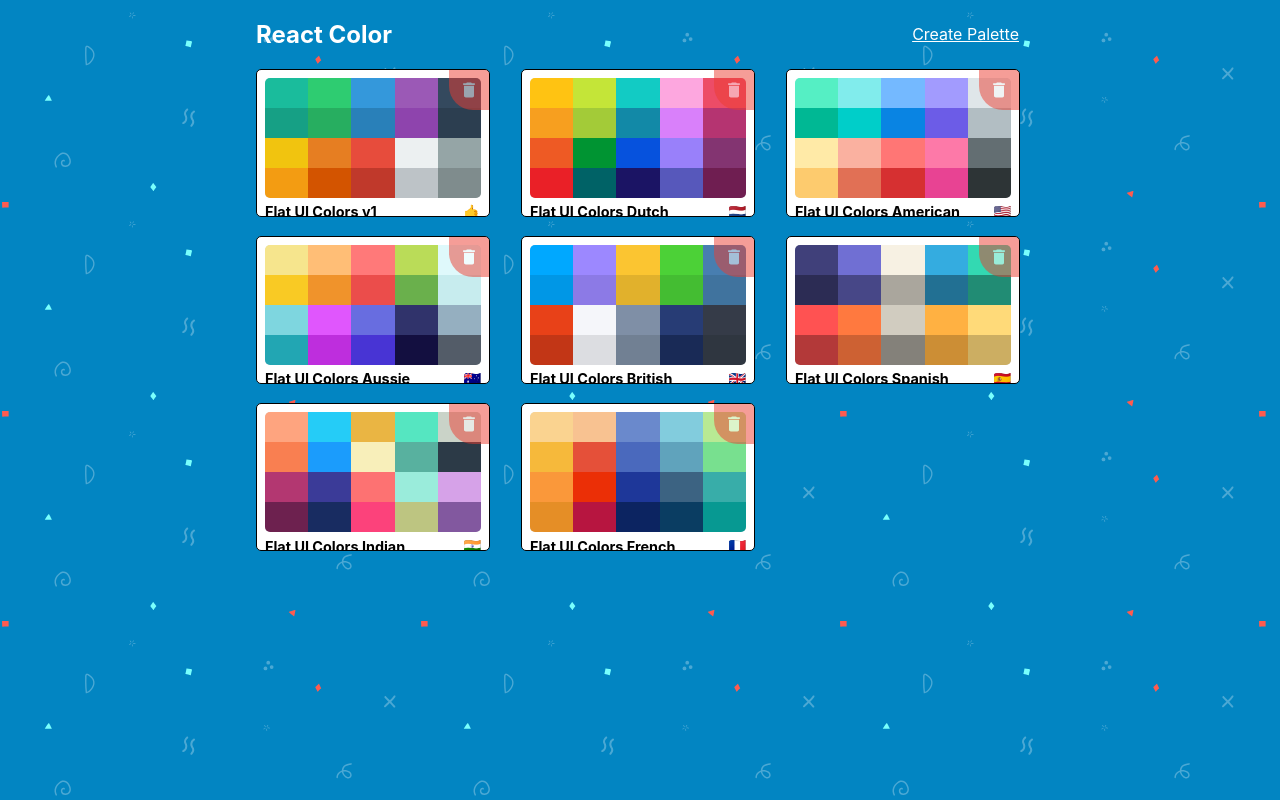
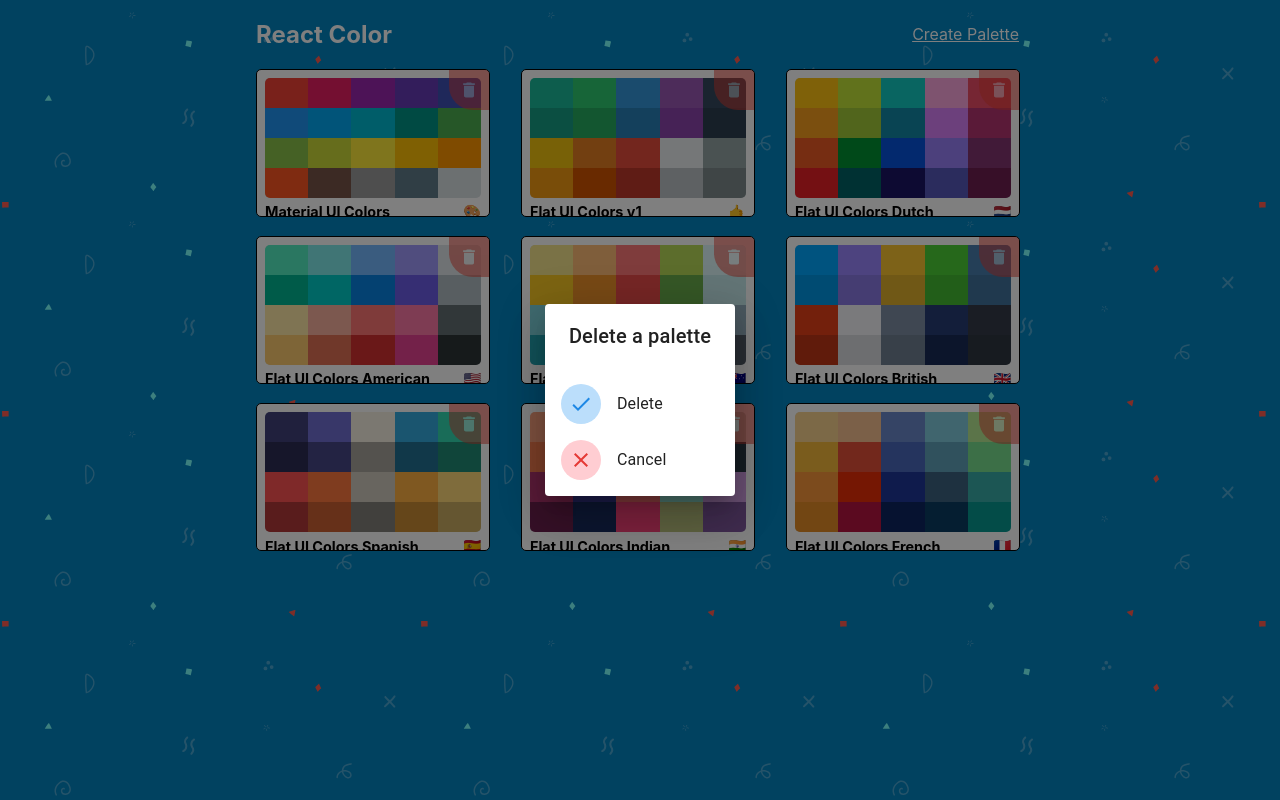
Before and after one commit to ZEESHAN2515-16/React-JS, a React (Create React App) app: page / in a window 1280 px wide. Both pictures are taken after a click on the icon 469 px from the left and 89 px from the top of the page. Built offline with nearby package versions, Linux system fonts and the light colour scheme.

Commit message:
Feature & Fix : Added CSS Transitions & fixing Bug

```diff
--- a/package.json
+++ b/package.json
@@ -20,6 +20,7 @@
       "react-router-dom": "^5.2.0",
       "react-scripts": "^1.1.5",
       "react-sortable-hoc": "^2.0.0",
+      "react-transition-group": "^4.4.2",
       "save": "^2.4.0",
       "underscore": "^1.13.1",
       "web-vitals": "^1.1.2"
--- a/src/App.js
+++ b/src/App.js
@@ -1,23 +1,14 @@
 import React, { useState, useEffect } from 'react';
-import { Route, Switch } from 'react-router-dom';
-import Palette from './Components/Palette';
+import { Route } from 'react-router-dom';
+import { CSSTransition, TransitionGroup } from 'react-transition-group';
 import seedColors from './seedColors';
-import './styles/Page.css';
-import { generatePalette } from './ColorHelpers.js';
-import PaletteList from './Components/PaletteList';
-import SingleColorPalette from './Components/SingleColorPalette';
-import NewPaletteForm from './Components/NewPaletteForm';
-import Page from './Components/Page';
+import Routes from './Routes';
 
 function App() {
-   // const savedPalettes = JSON.parse(window.localStorage.getItem('palettes'));
-
    let initializePalette;
-
    try {
       initializePalette = JSON.parse(window.localStorage.getItem('palettes'));
-      if (initializePalette === null || initializePalette.length === 0)
-         initializePalette = seedColors;
+      if (initializePalette === null || initializePalette.length === 0) initializePalette = seedColors;
    } catch (er) {
       initializePalette = seedColors;
    }
@@ -38,67 +29,28 @@
    };
 
    const deletePalette = (paletteId) => {
+      console.log('Delete Palette');
       let newPalette = palettes.filter((palette) => palette.id !== paletteId);
       saveNewPals(newPalette);
+      console.log(palettes);
    };
 
    return (
-      <Switch>
-         <Route
-            exact
-            path='/'
-            render={(routeProps) => (
-               <Page>
-                  <PaletteList
-                     paletteList={palettes}
-                     {...routeProps}
-                     handleDelete={deletePalette}
+      <Route
+         render={({ location }) => (
+            <TransitionGroup>
+               <CSSTransition key={location.key} classNames='page' timeout={500}>
+                  <Routes
+                     location={location}
+                     palettes={palettes}
+                     savePalette={savePalette}
+                     deletePalette={deletePalette}
+                     findPalette={findPalette}
                   />
-               </Page>
-            )}
-         />
-         <Route
-            exact
-            path='/palette/new'
-            render={(routeProps) => (
-               <Page>
-                  <NewPaletteForm
-                     savePalette={savePalette}
-                     {...routeProps}
-                     palettes={palettes}
-                  />
-               </Page>
-            )}
-         />
-
-         <Route
-            exact
-            path='/palette/:id'
-            render={(routeProps) => (
-               <Page>
-                  <Palette
-                     palette={generatePalette(
-                        findPalette(routeProps.match.params.id)
-                     )}
-                  />
-               </Page>
-            )}
-         />
-         <Route
-            exact
-            path='/palette/:paletteId/:colorId'
-            render={(routeProps) => (
-               <Page>
-                  <SingleColorPalette
-                     colorid={routeProps.match.params.colorId}
-                     palette={generatePalette(
-                        findPalette(routeProps.match.params.paletteId)
-                     )}
-                  />
-               </Page>
-            )}
-         />
-      </Switch>
+               </CSSTransition>
+            </TransitionGroup>
+         )}
+      />
    );
 }
 
--- a/src/Components/DragableColorList.js
+++ b/src/Components/DragableColorList.js
@@ -4,8 +4,7 @@
 import styles from '../styles/DraggableColorList';
 import { withStyles } from '@material-ui/styles';
 
-const DragableColorList = SortableContainer(
-   ({ colors, handleDelete, nodeRef, classes }) => {
+const DragableColorList = SortableContainer(({ colors, handleDelete, nodeRef, classes }) => {
    return (
       <div className={classes.list}>
          {colors.map((color, i) => (
@@ -15,12 +14,12 @@
                color={color.color}
                name={color.name}
                nodeRef={nodeRef}
+               distance={20}
                handleDelete={() => handleDelete(color.name)}
             />
          ))}
       </div>
    );
-   }
-);
+});
 // export default DragableColorList;
 export default withStyles(styles)(DragableColorList);
--- a/src/Components/MiniPalette.js
+++ b/src/Components/MiniPalette.js
@@ -5,25 +5,18 @@
 function MiniPalette(props) {
    const { classes, paletteName, emoji, colors, handleClick, id } = props;
    const miniColorBoxes = colors.map((color) => (
-      <div
-         className={classes.miniColor}
-         style={{ backgroundColor: color.color }}
-         key={color.name}></div>
+      <div className={classes.miniColor} style={{ backgroundColor: color.color }} key={color.name}></div>
    ));
 
    const handleDelete = (e) => {
       e.stopPropagation();
-      props.handleDelete(id);
+      props.openDialog(id);
    };
 
    return (
       <div className={classes.root} onClick={handleClick}>
          <div className={classes.delete}>
-            <DeleteIcon
-               className={classes.deleteIcon}
-               style={{ transition: 'all 0.5s ease-in-out' }}
-               onClick={handleDelete}
-            />
+            <DeleteIcon className={classes.deleteIcon} style={{ transition: 'all 0.5s ease-in-out' }} onClick={handleDelete} />
          </div>
          <div className={classes.colors}>{miniColorBoxes}</div>
          <h5 className={classes.title}>
--- a/src/Components/PaletteList.js
+++ b/src/Components/PaletteList.js
@@ -2,14 +2,49 @@
 import MiniPalette from './MiniPalette';
 import { withStyles } from '@material-ui/styles';
 import { Link } from 'react-router-dom';
+import { CSSTransition, TransitionGroup } from 'react-transition-group';
+import Dialog from '@material-ui/core/Dialog';
+import DialogTitle from '@material-ui/core/DialogTitle';
+import List from '@material-ui/core/List';
+import ListItem from '@material-ui/core/ListItem';
+import ListItemAvatar from '@material-ui/core/ListItemAvatar';
+import ListItemText from '@material-ui/core/ListItemText';
+import CheckIcon from '@material-ui/icons/Check';
+import CloseIcon from '@material-ui/icons/Close';
+import Avatar from '@material-ui/core/Avatar';
 import styles from '../styles/PaletteListStyles';
+import blue from '@material-ui/core/colors/blue';
+import red from '@material-ui/core/colors/red';
+
 class PaletteList extends Component {
+   constructor(props) {
+      super(props);
+
+      this.state = {
+         openDelDialog: false,
+         deletingId: '',
+      };
+   }
+
+   openDialog = (id) => {
+      this.setState({ openDelDialog: true, deletingId: id });
+   };
+   closeDialog = () => {
+      this.setState({ openDelDialog: false, deletingId: '' });
+   };
+   handleDelete = () => {
+      this.setState({ openDelDialog: false });
+      this.closeDialog();
+      this.props.handleDelete(this.state.deletingId);
+   };
+
    gotoPalette(id) {
       this.props.history.push(`/palette/${id}`);
    }
 
    render() {
-      const { paletteList, classes, handleDelete } = this.props;
+      const { paletteList, classes } = this.props;
+      const { openDelDialog } = this.state;
       return (
          <div className={classes.root}>
             <div className={classes.container}>
@@ -17,17 +52,41 @@
                   <h2>React Color</h2>
                   <Link to='/palette/new'>Create Palette</Link>
                </nav>
-               <div className={classes.palettes}>
+
+               <TransitionGroup className={classes.palettes}>
                   {paletteList.map((palette) => (
-                     <MiniPalette
-                        {...palette}
-                        key={palette.id}
-                        handleClick={() => this.gotoPalette(palette.id)}
-                        handleDelete={handleDelete}
-                     />
+                     <CSSTransition key={palette.id} timeout={500} classNames='fade'>
+                        <MiniPalette
+                           {...palette}
+                           key={palette.id}
+                           handleClick={() => this.gotoPalette(palette.id)}
+                           openDialog={this.openDialog}
+                        />
+                     </CSSTransition>
                   ))}
-               </div>
+               </TransitionGroup>
             </div>
+            <Dialog open={openDelDialog} onClose={this.closeDialog} aria-labelledby='delete-dialog-title'>
+               <DialogTitle id='delete-dialog-title'>Delete a palette</DialogTitle>
+               <List>
+                  <ListItem button onClick={this.handleDelete}>
+                     <ListItemAvatar>
+                        <Avatar style={{ backgroundColor: blue[100], color: blue[600] }}>
+                           <CheckIcon />
+                        </Avatar>
+                     </ListItemAvatar>
+                     <ListItemText primary='Delete' />
+                  </ListItem>
+                  <ListItem button>
+                     <ListItemAvatar>
+                        <Avatar style={{ backgroundColor: red[100], color: red[600] }}>
+                           <CloseIcon />
+                        </Avatar>
+                     </ListItemAvatar>
+                     <ListItemText primary='Cancel' onClick={this.closeDialog} />
+                  </ListItem>
+               </List>
+            </Dialog>
          </div>
       );
    }
--- a/src/Components/PaletteMetaForm.js
+++ b/src/Components/PaletteMetaForm.js
@@ -48,6 +48,7 @@
          emoji: mys.native,
       };
       handleSubmit(newPalette);
+      setStageName('');
    };
 
    return (
--- /dev/null
+++ b/src/Routes.js
@@ -0,0 +1,61 @@
+import React, { Component } from 'react';
+import { Redirect, Route, Switch } from 'react-router-dom';
+import { generatePalette } from './ColorHelpers.js';
+import PaletteList from './Components/PaletteList';
+import Palette from './Components/Palette';
+import SingleColorPalette from './Components/SingleColorPalette';
+import NewPaletteForm from './Components/NewPaletteForm';
+import Page from './Components/Page';
+class Routes extends Component {
+   render() {
+      const { location, palettes, savePalette, deletePalette, findPalette } = this.props;
+      return (
+         <Switch location={location}>
+            <Route
+               exact
+               path='/'
+               render={(routeProps) => (
+                  <Page>
+                     <PaletteList paletteList={palettes} {...routeProps} handleDelete={deletePalette} />
+                  </Page>
+               )}
+            />
+            <Route
+               exact
+               path='/palette/new'
+               render={(routeProps) => (
+                  <Page>
+                     <NewPaletteForm savePalette={savePalette} {...routeProps} palettes={palettes} />
+                  </Page>
+               )}
+            />
+
+            <Route
+               exact
+               path='/palette/:id'
+               render={(routeProps) => (
+                  <Page>
+                     <Palette palette={generatePalette(findPalette(routeProps.match.params.id))} />
+                  </Page>
+               )}
+            />
+            <Route
+               exact
+               path='/palette/:paletteId/:colorId'
+               render={(routeProps) => (
+                  <Page>
+                     <SingleColorPalette
+                        colorid={routeProps.match.params.colorId}
+                        palette={generatePalette(findPalette(routeProps.match.params.paletteId))}
+                     />
+                  </Page>
+               )}
+            />
+
+            <Redirect to='/' />
+         </Switch>
+      );
+   }
+}
+
+export default Routes;
```
Also changed, not shown: src/Components/ColorBox.js (+3 -10 lines), src/Components/NewPaletteForm.js (+3 -15 lines), 1 other file (tests, documents, lock files or other folders). Lines whose indentation alone changed are shown as unchanged.
